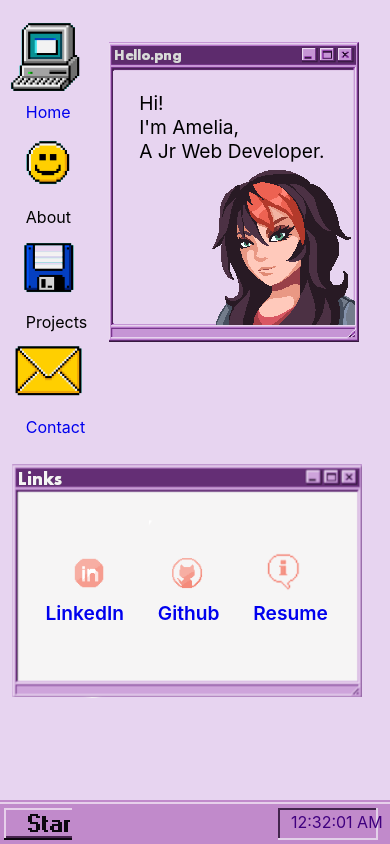
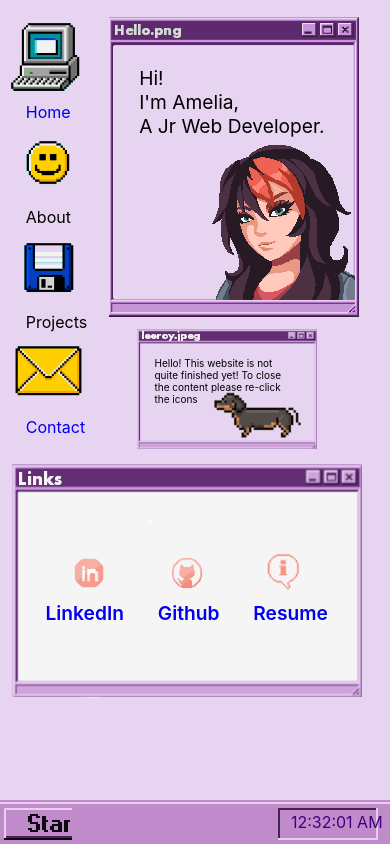
Before and after one commit to ameliaxjones/Portfolio-2.0, a React (Create React App) app: page / in a window 390 px wide. Built offline with nearby package versions, Linux system fonts and the light colour scheme.

Commit message:
added leeroy image, border. how to use section and styled for mobile and desktop

```diff
--- a/src/Home.css
+++ b/src/Home.css
@@ -4,7 +4,7 @@
     width: 300px;
     height: 300px;
     position: absolute;
-    top: 5%;
+    top: 2%;
     left: 28%;
     transform: translate(-50%, -50%);
     cursor: pointer;
@@ -27,6 +27,37 @@
     padding-top: 10%;
     padding-left: 10%;
 }
+
+#border-leeroy{
+    background-image: url(./../public/assets/leeroyborder.png);
+    background-repeat: no-repeat;
+    width: 180px;
+    height: 200px;
+    position: absolute;
+    top: 39%;
+    left: 35%;
+    cursor: pointer;
+    z-index: 1;
+}
+
+#leeroy{
+    background-image: url(./../public/assets/leeroy.png);
+    background-repeat: no-repeat;
+    width: 180px;
+    height: 180px;
+    position: absolute;
+    top: 70%;
+    left: 87%;
+    transform: translate(-50%, -50%);
+    cursor: pointer;
+}
+
+#hi-leeroy{
+    font-size: 10px;
+    padding: 10%;
+}
+
+
 
 #link-border{
     background-image: url(./../public/assets/linksborder.png);
@@ -56,6 +87,10 @@
 
 a:hover{
     color: #f8b4aa
+}
+
+a:visited{
+    color: #4e4d65
 }
 
 .icons{
@@ -94,5 +129,12 @@ a:hover{
 
     }
 
+    #border-leeroy{
+
+        top: 10%;
+        left: 35%;
+
+    }
+
 
 }
--- a/src/pages/Home.js
+++ b/src/pages/Home.js
@@ -13,6 +13,16 @@ function Home() {
             Hi! <br></br>
             I'm Amelia, <br></br>A Jr Web Developer.{" "}
           </p>
+        </div>
+      </Draggable>
+      <Draggable>
+        <div id="border-leeroy">
+          <div id="leeroy"></div>
+          <p id="hi-leeroy">
+            Hello! This website is not quite finished yet!
+            To close the content please re-click the icons
+          </p>
+
         </div>
       </Draggable>
       <Draggable cancel=".cancel">
```
Also changed, not shown: public/assets/leeroy.png (added), public/assets/leeroyborder.png (added).
